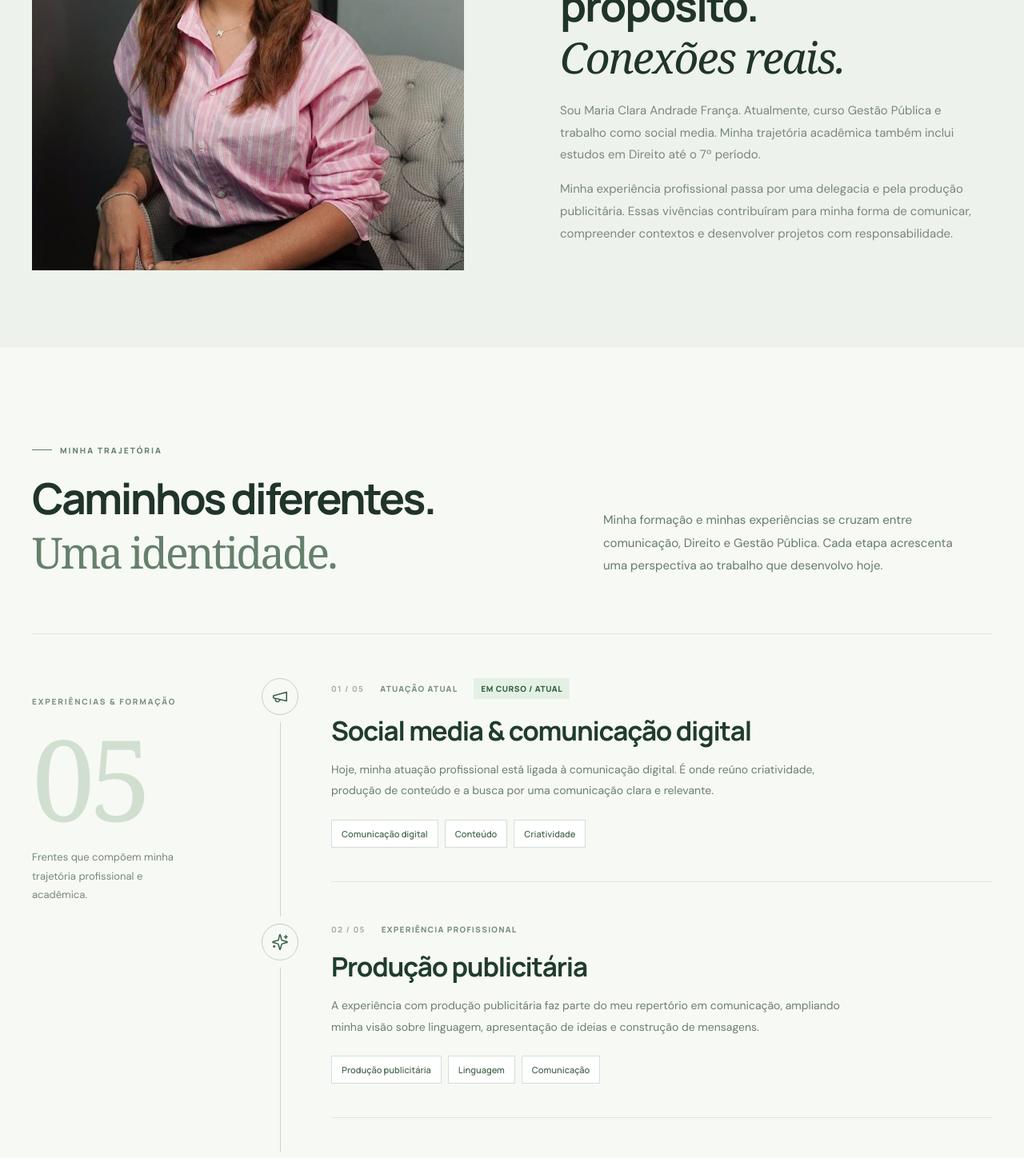
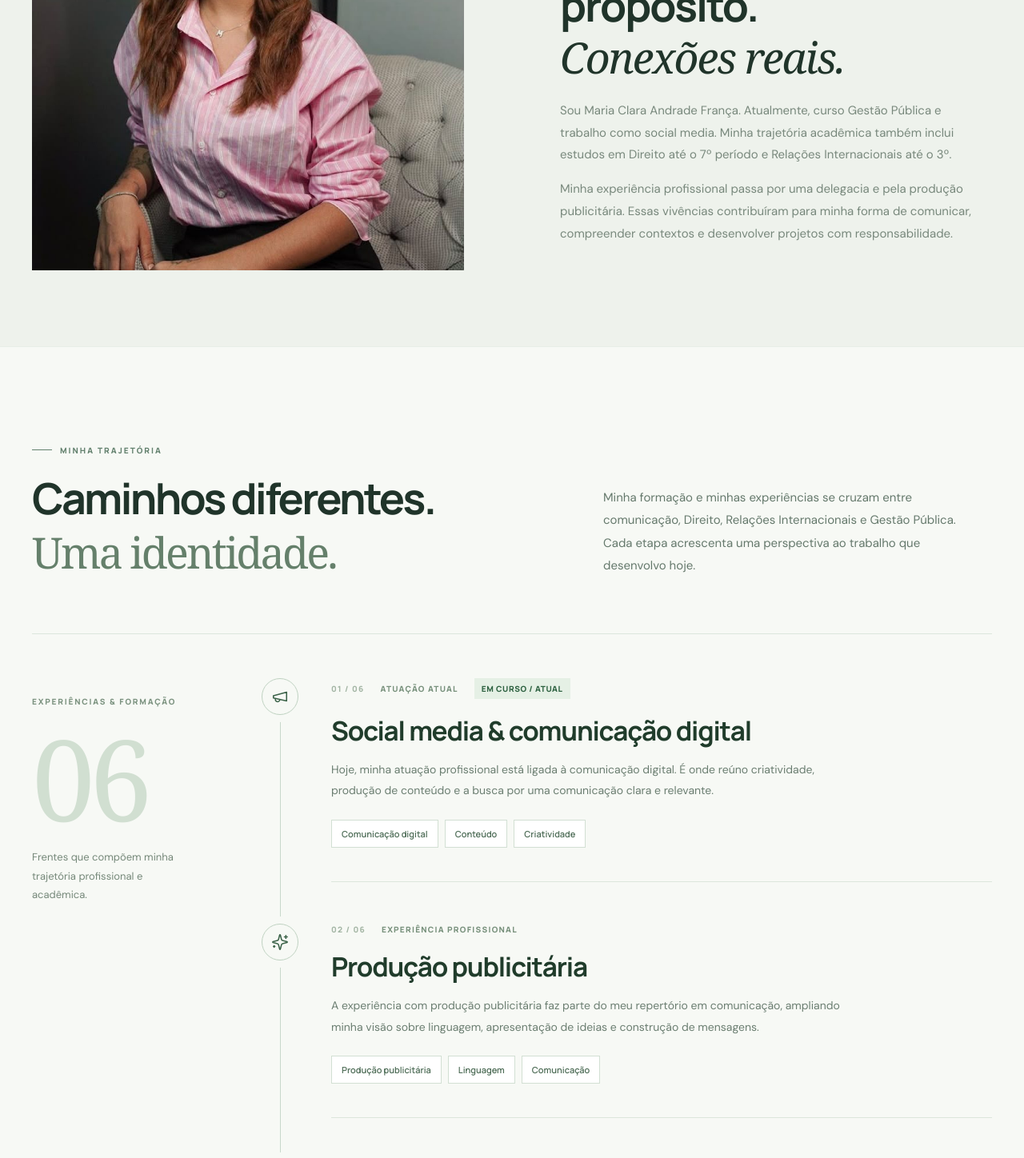
Before and after one commit to jpliratavares/maria-clara-imoveis, a React (Vite) app: page / in a window 1280 px wide. Shown: the part 1100-2548 px from the top of the page at 80% size. Built offline with nearby package versions, Linux system fonts and the light colour scheme.

Commit message:
feat: include international relations studies in Maria Clara timeline

```diff
--- a/src/App.tsx
+++ b/src/App.tsx
@@ -1,5 +1,5 @@
 import { Link, Route, Routes } from 'react-router-dom';
-import { ArrowRight, ArrowUpRight, BookOpen, BriefcaseBusiness, Landmark, Megaphone, Scale, Sparkles } from 'lucide-react';
+import { ArrowRight, ArrowUpRight, BookOpen, BriefcaseBusiness, Landmark, Megaphone, Scale, Sparkles, Globe2 } from 'lucide-react';
 import Seo from './components/Seo';
 import SnakeGame from './components/SnakeGame';
 
@@ -34,6 +34,13 @@ const trajectory = [
     skills: ['Estudos jurídicos', 'Formação acadêmica']
   },
   {
+    stage: 'FORMAÇÃO ACADÊMICA',
+    title: 'Relações Internacionais — estudos até o 3º período',
+    icon: Globe2,
+    description: 'Também cursei Relações Internacionais até o terceiro período. Essa experiência integra minha formação acadêmica e ampliou meu contato com temas ligados às relações entre sociedades e instituições.',
+    skills: ['Relações Internacionais', 'Formação acadêmica']
+  },
+  {
     stage: 'FORMAÇÃO EM ANDAMENTO',
     title: 'Graduação em Gestão Pública',
     icon: Landmark,
@@ -48,17 +55,17 @@ function Trajectory() {
     <div className="wrap">
       <div className="trajectory-heading">
         <div><p className="kicker">MINHA TRAJETÓRIA</p><h2 id="trajectory-title">Caminhos diferentes.<br/><em>Uma identidade.</em></h2></div>
-        <p>Minha formação e minhas experiências se cruzam entre comunicação, Direito e Gestão Pública. Cada etapa acrescenta uma perspectiva ao trabalho que desenvolvo hoje.</p>
+        <p>Minha formação e minhas experiências se cruzam entre comunicação, Direito, Relações Internacionais e Gestão Pública. Cada etapa acrescenta uma perspectiva ao trabalho que desenvolvo hoje.</p>
       </div>
       <div className="trajectory-layout">
-        <div className="trajectory-rail" aria-hidden="true"><span>EXPERIÊNCIAS & FORMAÇÃO</span><strong>05</strong><p>Frentes que compõem minha trajetória profissional e acadêmica.</p></div>
+        <div className="trajectory-rail" aria-hidden="true"><span>EXPERIÊNCIAS & FORMAÇÃO</span><strong>{String(trajectory.length).padStart(2,'0')}</strong><p>Frentes que compõem minha trajetória profissional e acadêmica.</p></div>
         <ol className="trajectory-list">
           {trajectory.map((item, index) => {
             const Icon = item.icon;
             return <li className="trajectory-item" key={item.title}>
               <div className="trajectory-node" aria-hidden="true"><Icon size={22} strokeWidth={1.7}/></div>
               <article className="trajectory-content">
-                <div className="trajectory-meta"><span>{String(index+1).padStart(2,'0')} / 05</span><span>{item.stage}</span>{item.current && <span className="trajectory-current">EM CURSO / ATUAL</span>}</div>
+                <div className="trajectory-meta"><span>{String(index+1).padStart(2,'0')} / {String(trajectory.length).padStart(2,'0')}</span><span>{item.stage}</span>{item.current && <span className="trajectory-current">EM CURSO / ATUAL</span>}</div>
                 <h3>{item.title}</h3>
                 <p>{item.description}</p>
                 <div className="trajectory-tags" aria-label="Áreas relacionadas">{item.skills.map(skill=><span key={skill}>{skill}</span>)}</div>
@@ -84,7 +91,7 @@ function Home() {
           <p className="kicker">MUITO PRAZER, SOU</p>
           <h1>Maria Clara<br/><em>Andrade.</em></h1>
           <p className="hero-role">Gestão Pública em formação · Social Media</p>
-          <p className="hero-sub">Estudo Gestão Pública, cursei até o 7º período de Direito e tenho experiência em delegacia e produção publicitária. Hoje, atuo como social media, conectando comunicação, criatividade e estratégia.</p>
+          <p className="hero-sub">Estudo Gestão Pública, cursei Direito até o 7º período e Relações Internacionais até o 3º. Tenho experiência em delegacia e produção publicitária. Hoje, atuo como social media, conectando comunicação, criatividade e estratégia.</p>
           <div className="hero-actions"><a className="ctn-btn" href="#sobre">Conheça minha história <ArrowRight size={17}/></a></div>
         </div>
         <div className="hero-personal-visual"><div className="portrait-frame"><img src={`${import.meta.env.BASE_URL}sorriso-frontal.jpeg`} alt="Retrato de Maria Clara Andrade França" loading="eager"/></div><div className="portrait-caption"><span>PORTFÓLIO PESSOAL</span><span>JOÃO PESSOA · PB</span></div></div>
@@ -92,7 +99,7 @@ function Home() {
       <section className="about" id="sobre"><div className="wrap about-grid">
         <div className="about-image"><img src={`${import.meta.env.BASE_URL}olhar-lateral.jpeg`} alt="Maria Clara Andrade França em retrato profissional" loading="lazy"/></div>
         <div><p className="kicker">UM POUCO SOBRE MIM</p><h2>Comunicação com propósito.<br/><em>Conexões reais.</em></h2>
-          <p>Sou Maria Clara Andrade França. Atualmente, curso Gestão Pública e trabalho como social media. Minha trajetória acadêmica também inclui estudos em Direito até o 7º período.</p>
+          <p>Sou Maria Clara Andrade França. Atualmente, curso Gestão Pública e trabalho como social media. Minha trajetória acadêmica também inclui estudos em Direito até o 7º período e Relações Internacionais até o 3º.</p>
           <p>Minha experiência profissional passa por uma delegacia e pela produção publicitária. Essas vivências contribuíram para minha forma de comunicar, compreender contextos e desenvolver projetos com responsabilidade.</p>
         </div>
       </div></section>
```
